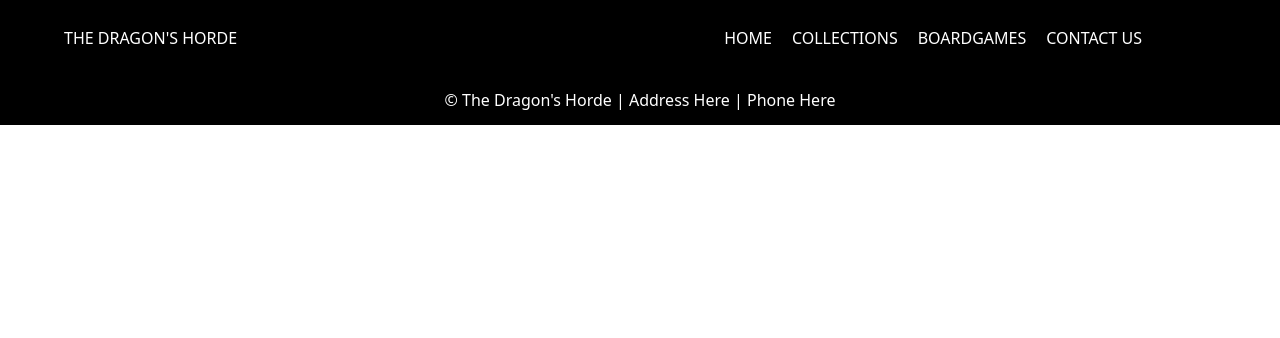
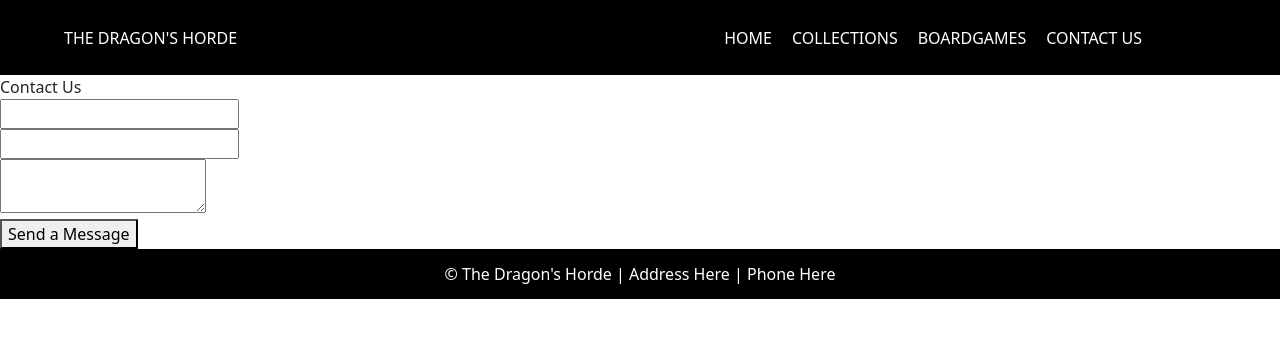
Before and after one commit to NikkiHmltn/dragonshorde, a React (Create React App) app: page /contact in a window 1280 px wide. Shown: the top 338 px of the page. Built offline with nearby package versions, Linux system fonts and the light colour scheme.

Commit message:
set up contact form

```diff
--- a/src/Components/Contact.js
+++ b/src/Components/Contact.js
@@ -1,6 +1,21 @@
 function Contact() {
     return(
         <>
+            <form>
+                <div>
+                    <div>Contact Us</div>
+                    <div>
+                        <input type="text" name="name" id="name"/>
+                    </div>
+                    <div>
+                        <input type="email" name="email" id="email"/>
+                    </div>
+                    <div>
+                        <textarea name="message" id="message"/>
+                    </div>
+                    <button>Send a Message</button>
+                </div>
+            </form>
         </>
     )
 }
--- a/src/Components/NavBar.js
+++ b/src/Components/NavBar.js
@@ -10,9 +10,9 @@ function NavBar() {
                 </div>
                 <div className="nav-items">
                     <NavLink id="nav-item" exact to="/">HOME</NavLink>
-                    <NavLink id="nav-item" to="/Cards">COLLECTIONS</NavLink>
-                    <NavLink id="nav-item" to="/BoardGames">BOARDGAMES</NavLink>
-                    <NavLink id="nav-item" to="/Contact Us">CONTACT US</NavLink>
+                    <NavLink id="nav-item" to="/cards">COLLECTIONS</NavLink>
+                    <NavLink id="nav-item" to="/boardgames">BOARDGAMES</NavLink>
+                    <NavLink id="nav-item" to="/contact">CONTACT US</NavLink>
                 </div>
 
             </nav>
```
